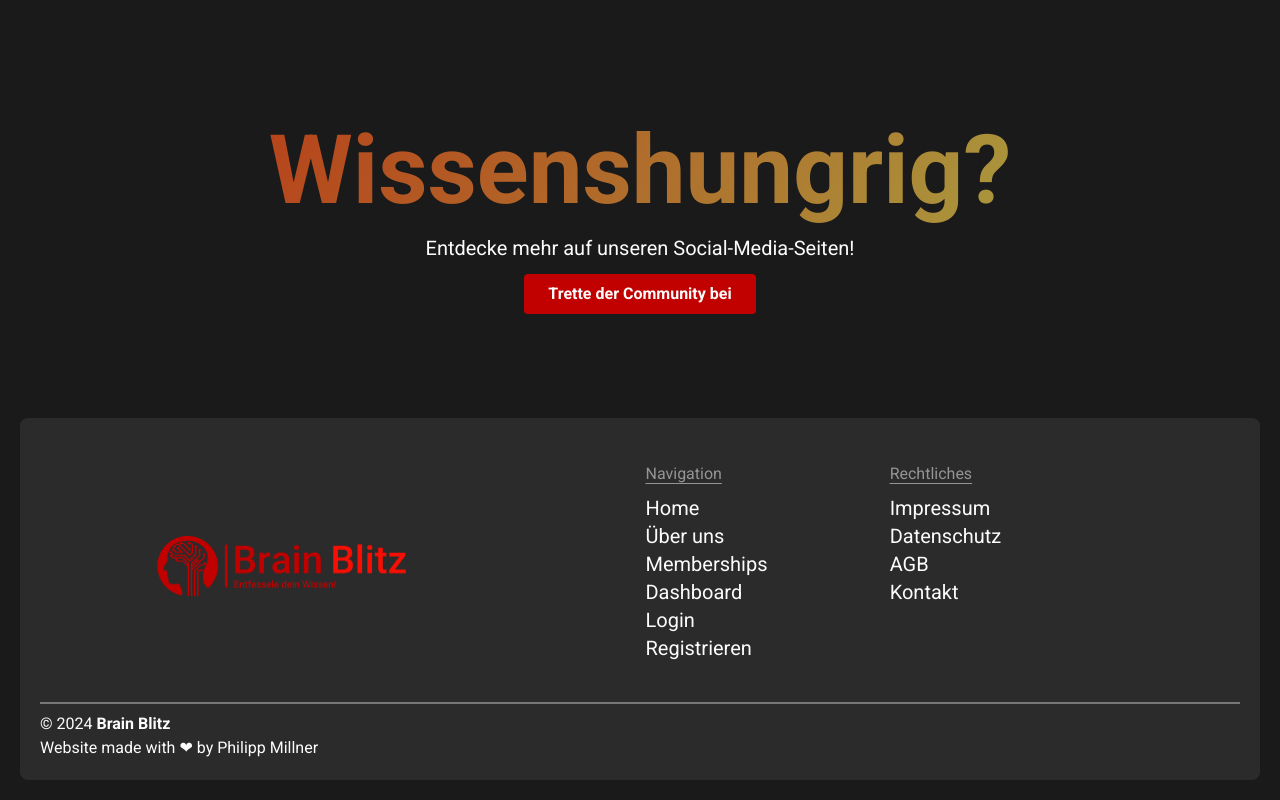
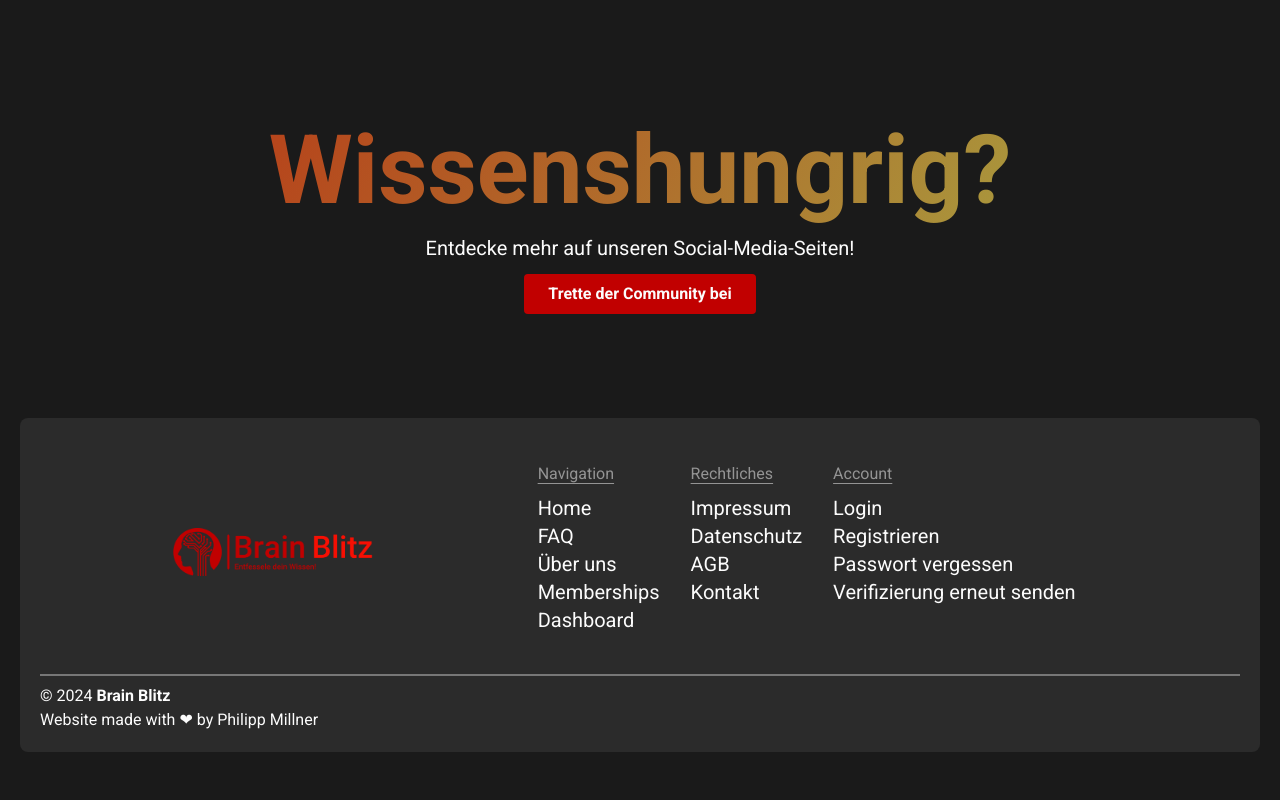
Before and after one commit to SlowMoschen/Brain_Blitz, a React (Vite) app in the folder client/: page / in a window 1280 px wide. Shown: the part 2460-3260 px from the top of the page. After the commit the page ends 3232 px from the top, so only its background shows below. Built offline with nearby package versions, Linux system fonts and the light colour scheme; no server answers; the HTML template or start-up script is replaced by a standard one.

Commit message:
[new] added a new section for account related links in footer

```diff
--- a/client/src/routes/home/components/Footer/Footer.tsx
+++ b/client/src/routes/home/components/Footer/Footer.tsx
@@ -13,41 +13,36 @@ export default function RootFooter(): JSX.Element {
               : ""
           }
         >
-          <Logo maxHeight="70px" maxWidth="250px" />
+          <Logo maxHeight="70px" maxWidth="200px" />
 
-          <section className={ `flex my-2 ${window.innerWidth >= BREAKPOINTS.md ? "justify-evenly w-1/2" : "flex-col items-center"}`}>
+          <section className={ `flex my-2 ${window.innerWidth >= BREAKPOINTS.md ? "justify-evenly w-1/2" : "flex-col"}`}>
             {/* Navigation Links */}
             <section className="my-2">
               <p className="underline opacity-50 underline-offset-4">Navigation</p>
               <menu className="text-left my-2 text-xl">
                 <li>
-                  <Link to="/" className="hover:text-primary focus:text-primary">
+                  <Link to="/" className="hover:text-primary active:text-primary">
                     Home
                   </Link>
                 </li>
                 <li>
-                  <Link to="/about" className="hover:text-primary focus:text-primary">
+                  <Link to="/faq" className="hover:text-primary active:text-primary">
+                    FAQ
+                  </Link>
+                </li>
+                <li>
+                  <Link to="/about" className="hover:text-primary active:text-primary">
                     Über uns
                   </Link>
                 </li>
                 <li>
-                  <Link to="/memberships" className="hover:text-primary focus:text-primary">
+                  <Link to="/memberships" className="hover:text-primary active:text-primary">
                     Memberships
                   </Link>
                 </li>
                 <li>
-                  <Link to="/dashboard" className="hover:text-primary focus:text-primary">
+                  <Link to="/dashboard" className="hover:text-primary active:text-primary">
                     Dashboard
-                  </Link>
-                </li>
-                <li>
-                  <Link to="/auth/login" className="hover:text-primary focus:text-primary">
-                    Login
-                  </Link>
-                </li>
-                <li>
-                  <Link to="/auth/register" className="hover:text-primary focus:text-primary">
-                    Registrieren
                   </Link>
                 </li>
               </menu>
@@ -58,23 +53,50 @@ export default function RootFooter(): JSX.Element {
               <p className="underline opacity-50 underline-offset-4">Rechtliches</p>
               <menu className="text-left my-2 text-xl">
                 <li>
-                  <Link to="/imprint" className="hover:text-primary focus:text-primary">
+                  <Link to="/imprint" className="hover:text-primary active:text-primary">
                     Impressum
                   </Link>
                 </li>
                 <li>
-                  <Link to="/privacy" className="hover:text-primary focus:text-primary">
+                  <Link to="/privacy" className="hover:text-primary active:text-primary">
                     Datenschutz
                   </Link>
                 </li>
                 <li>
-                  <Link to="/terms" className="hover:text-primary focus:text-primary">
+                  <Link to="/terms" className="hover:text-primary active:text-primary">
                     AGB
                   </Link>
                 </li>
                 <li>
-                  <Link to="/contact" className="hover:text-primary focus:text-primary">
+                  <Link to="/contact" className="hover:text-primary active:text-primary">
                     Kontakt
+                  </Link>
+                </li>
+              </menu>
+            </section>
+
+            {/* Account Links */}
+            <section className="my-2">
+              <p className="underline opacity-50 underline-offset-4">Account</p>
+              <menu className="text-left my-2 text-xl">
+              <li>
+                  <Link to="/auth/login" className="hover:text-primary active:text-primary">
+                    Login
+                  </Link>
+                </li>
+                <li>
+                  <Link to="/auth/register" className="hover:text-primary active:text-primary">
+                    Registrieren
+                  </Link>
+                </li>
+                <li>
+                  <Link to="/auth/forgot-password" className="hover:text-primary active:text-primary">
+                    Passwort vergessen
+                  </Link>
+                </li>
+                <li>
+                  <Link to="/auth/resend-verification-email" className="hover:text-primary active:text-primary">
+                    Verifizierung erneut senden
                   </Link>
                 </li>
               </menu>
```
